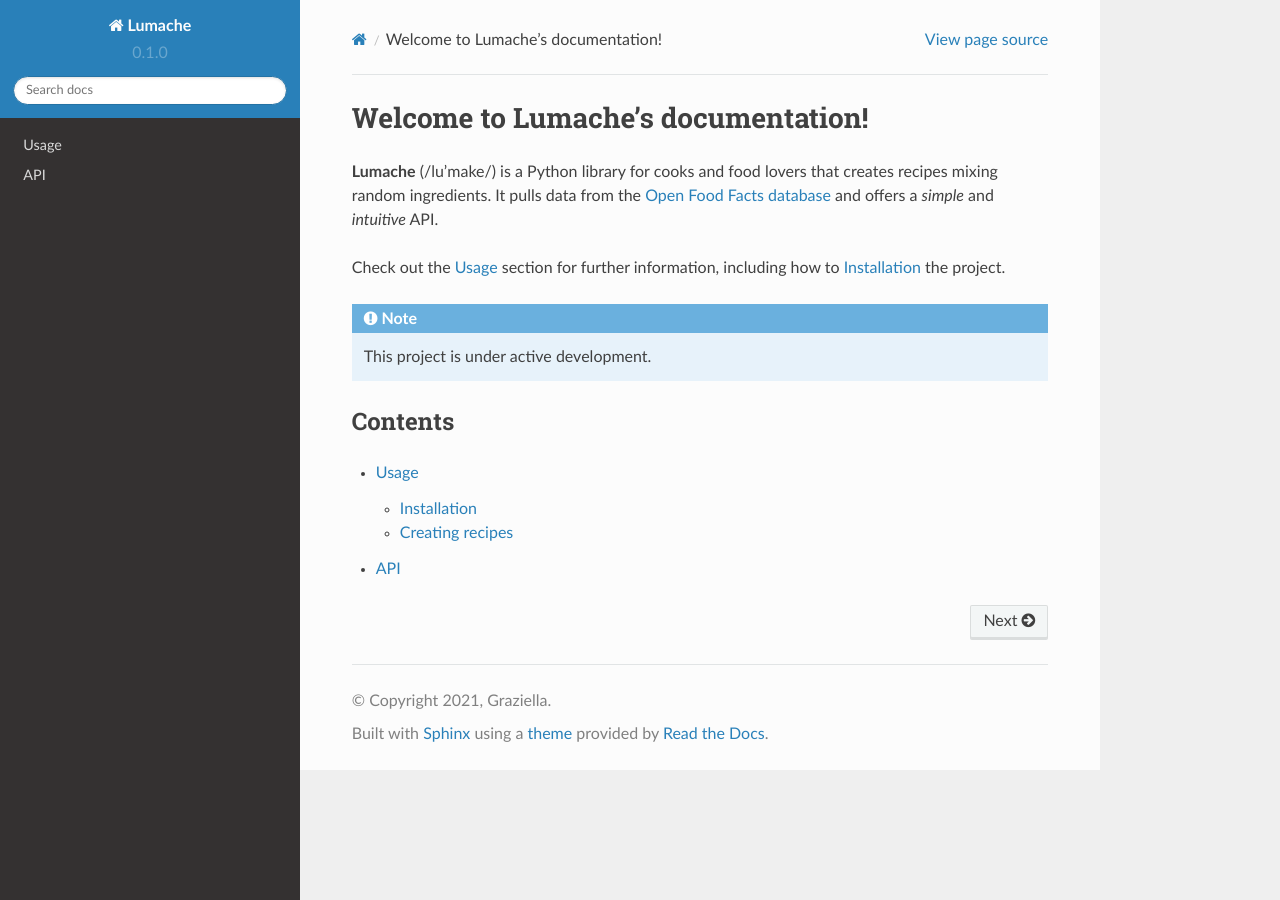
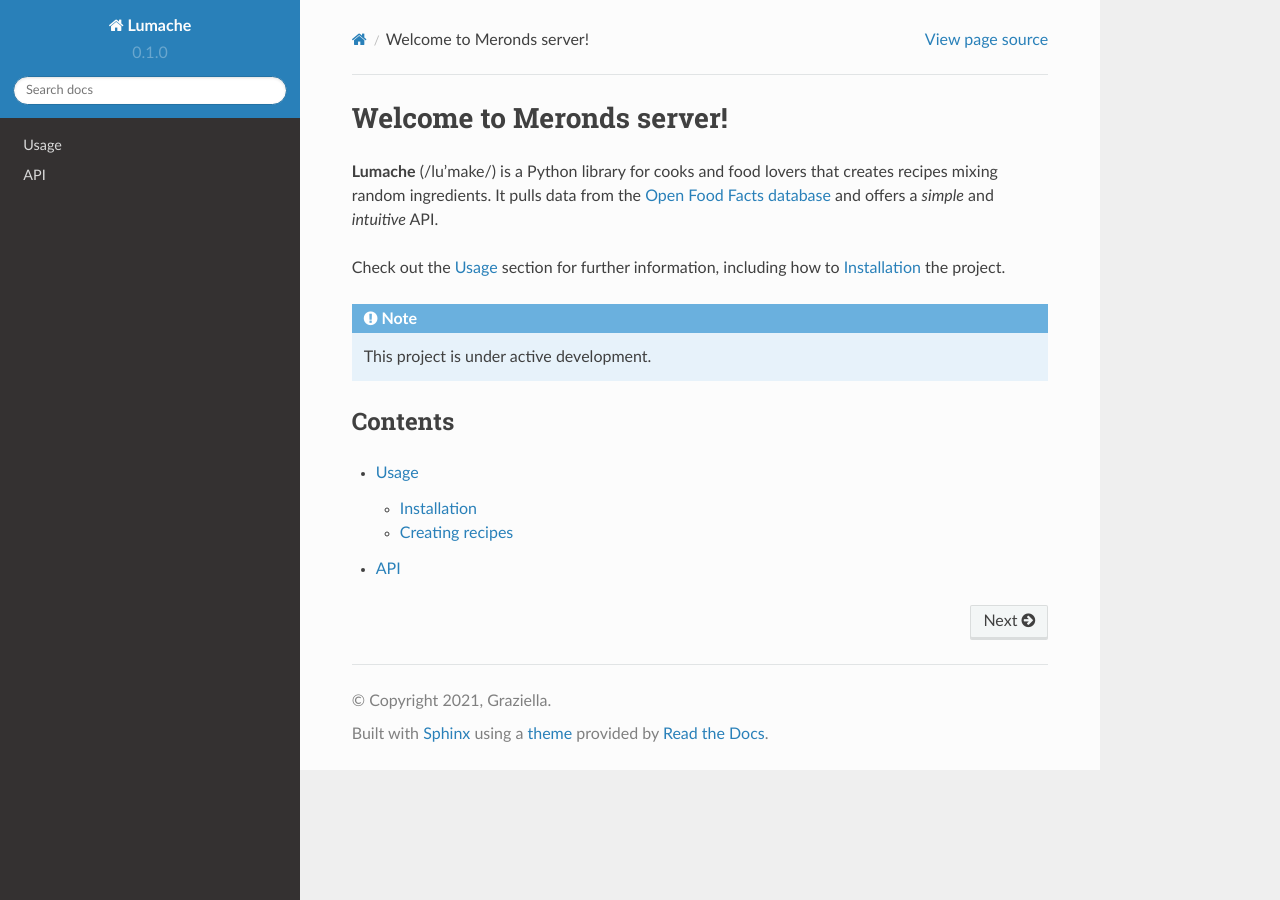
Before and after one commit to Merondtear/Merond-Server, a Sphinx documentation site: the page built from docs/source/index.rst, in a window 1280 px wide. Built offline with Sphinx 7.4.7 and the Read the Docs theme 2.0.0, drawn with Linux system fonts in a browser that asks for light colours.

Commit message:
Update index.rst

```diff
--- a/docs/source/index.rst
+++ b/docs/source/index.rst
@@ -1,4 +1,4 @@
-Welcome to Lumache's documentation!
+Welcome to Meronds server!
 ===================================
 
 **Lumache** (/lu'make/) is a Python library for cooks and food lovers
```
